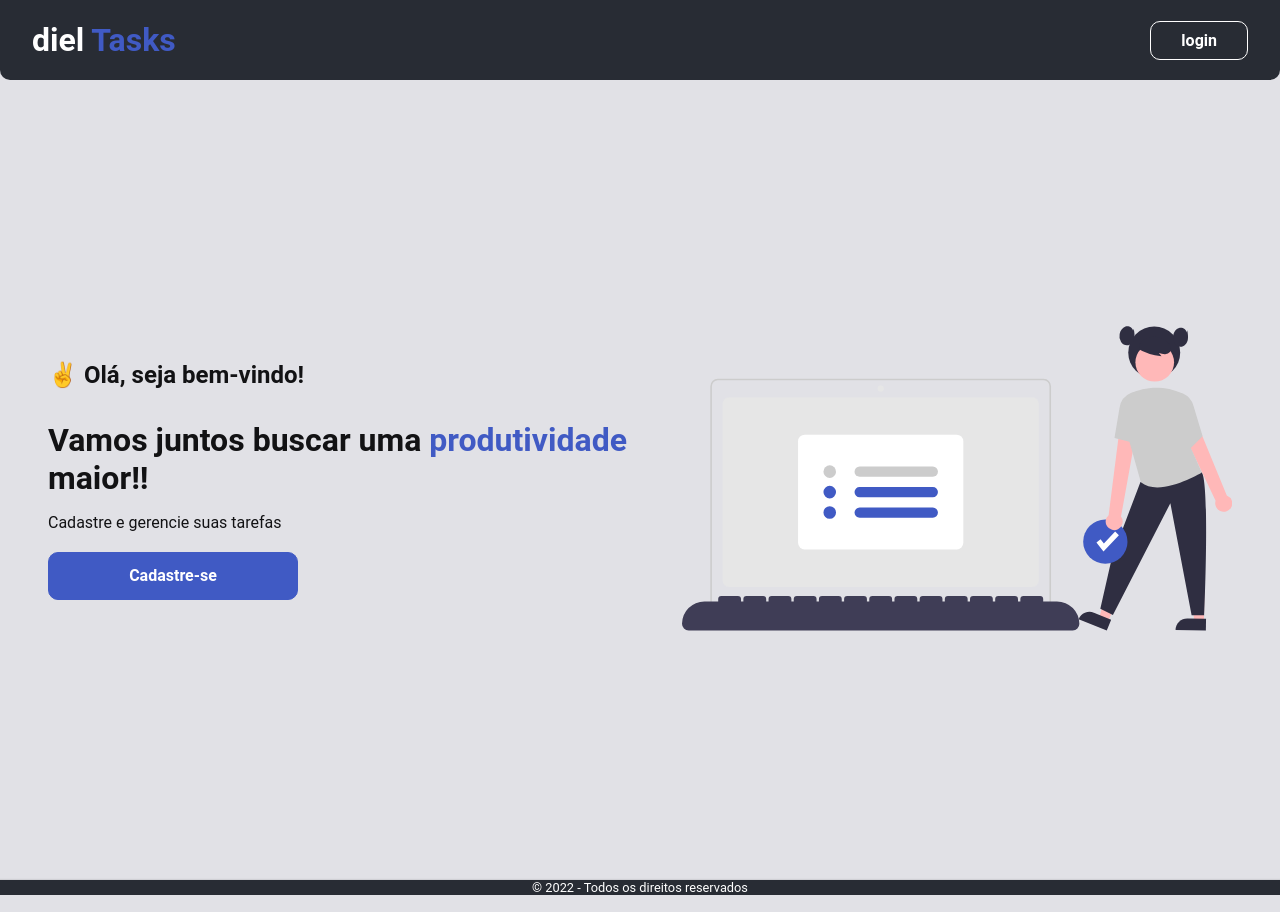
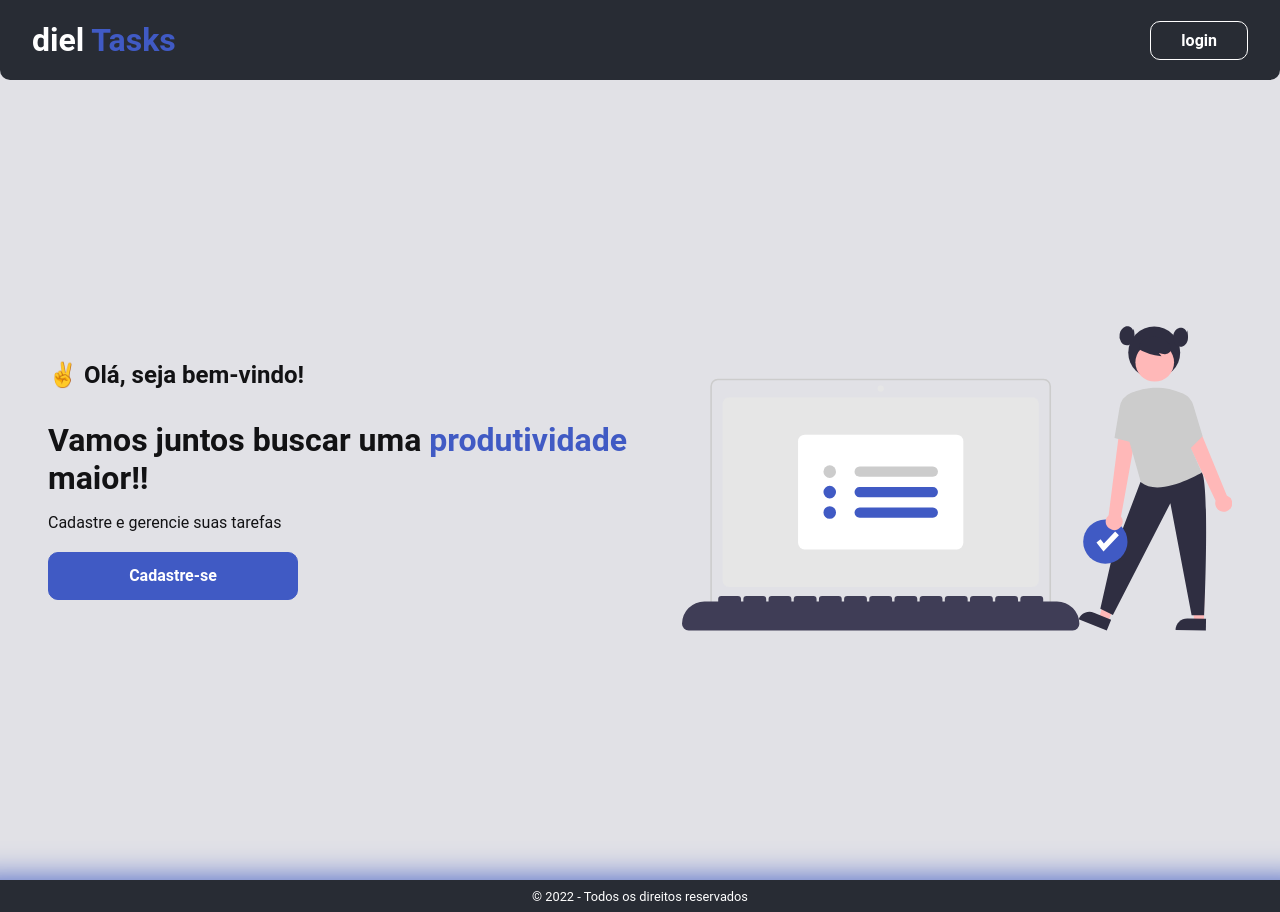
Before and after one commit to FelipeFerreiraDev/Diel-Energia-Test, a React (Vite) app in the folder frontend/: page / in a window 1280 px wide. Built offline with nearby package versions, Linux system fonts and the light colour scheme.

Commit message:
style: updated style fotter

```diff
--- a/frontend/src/components/Footer/index.tsx
+++ b/frontend/src/components/Footer/index.tsx
@@ -2,7 +2,7 @@ import style from './styles.module.scss';
 
 export default function Footer() {
   return (
-    <footer>
+    <footer className={style.footer}>
       <div className={style.copyright}>
         <p>© 2022 - Todos os direitos reservados</p>
       </div>
--- a/frontend/src/components/Footer/styles.module.scss
+++ b/frontend/src/components/Footer/styles.module.scss
@@ -1,7 +1,9 @@
-footer {
+.footer {
   width: 100%;
   bottom: 0;
-  box-shadow: 0 2px 2px 2px rgba(9, 9, 9, 0.23);
+  box-shadow: 0 2rem 2rem 2rem #405bc4;
+  height: 2rem;
+  background: var(--gray-800);
 }
 
 .copyright {
@@ -12,5 +14,5 @@ footer {
   justify-content: center;
   align-items: center;
   width: 100%;
-  background: var(--gray-800);
+  height: 100%;
 }
```
